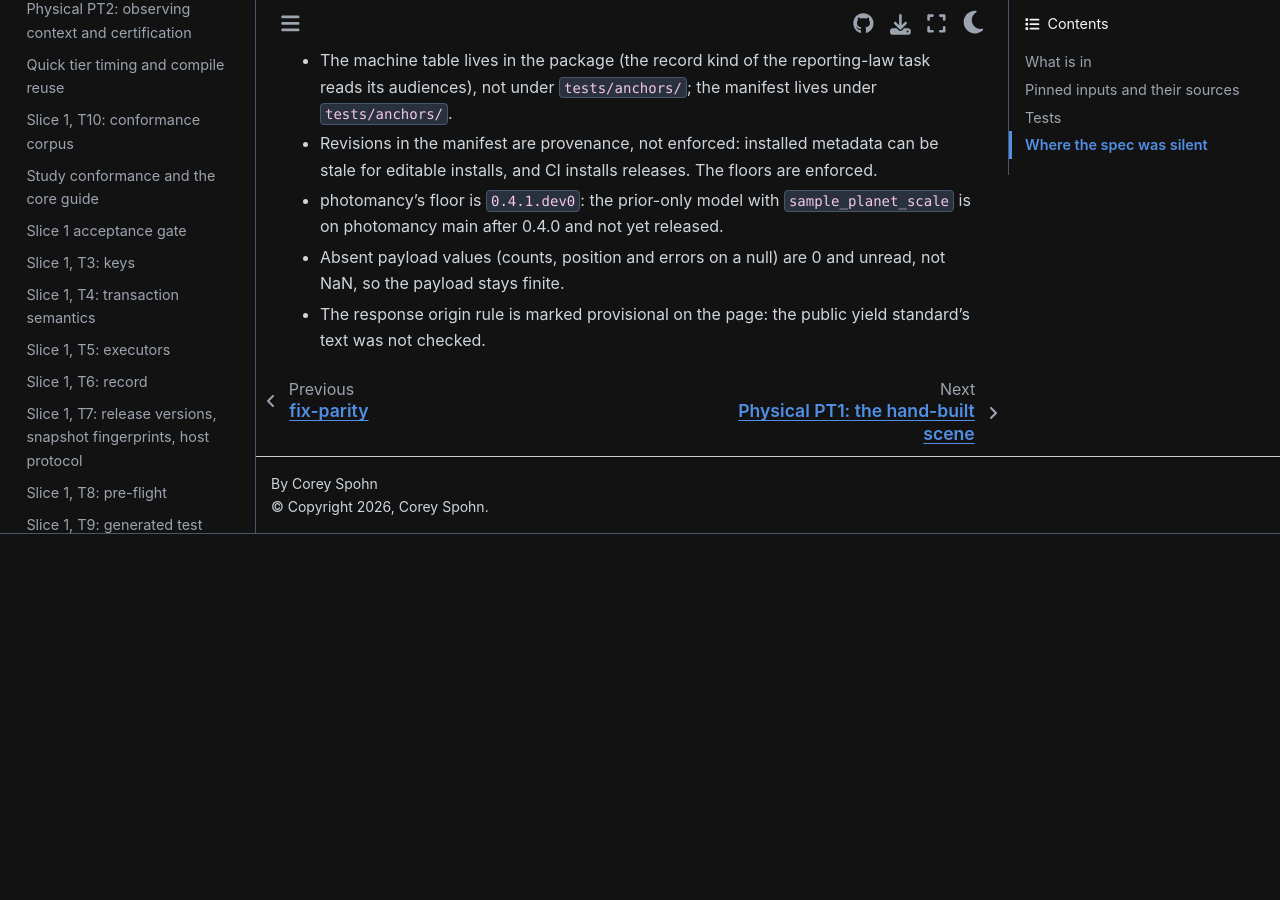
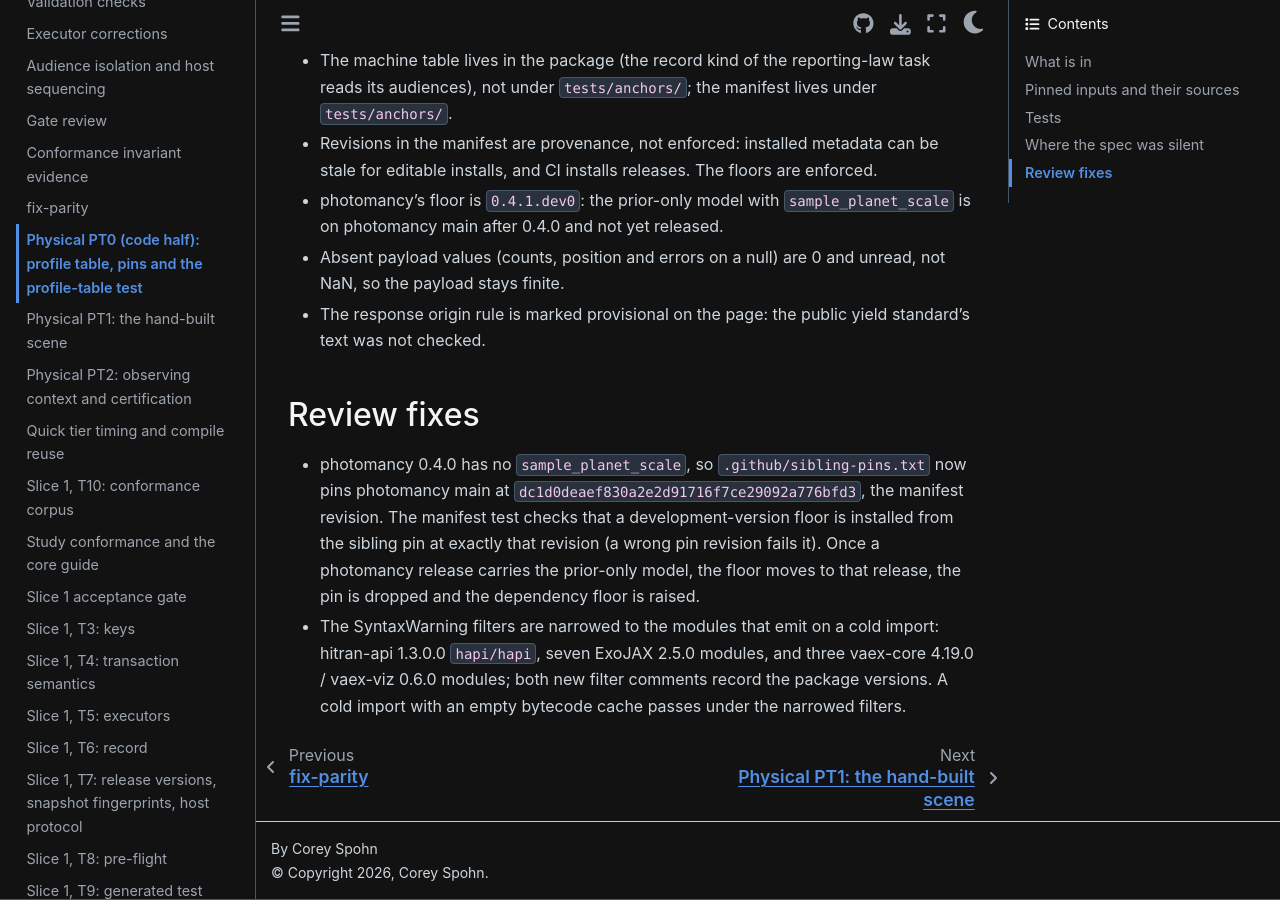
Before and after one commit to CoreySpohn/spaceodyssey, a Sphinx documentation site: the page built from docs/changes/physical-pt0.md, in a window 1280 px wide and 900 px high, scrolled down 2551 px. Built offline with Sphinx 7.4.7 and the Sphinx Book theme 1.1.4, drawn with Linux system fonts in a browser that asks for light colours; pages that are not in the unit, such as notebooks, are missing from menus; before the commit the page ends 3085 px from its top, so only the background shows below that.

Commit message:
build: pin unreleased photomancy main for the prior world source, narrow cold-import warning filters

```diff
--- a/docs/changes/physical-pt0.md
+++ b/docs/changes/physical-pt0.md
@@ -82,3 +82,16 @@ drifts from the table, are both killed.
   NaN, so the payload stays finite.
 - The response origin rule is marked provisional on the page: the public yield
   standard's text was not checked.
+
+## Review fixes
+
+- photomancy 0.4.0 has no `sample_planet_scale`, so `.github/sibling-pins.txt` now pins
+  photomancy main at `dc1d0deaef830a2e2d91716f7ce29092a776bfd3`, the manifest revision.
+  The manifest test checks that a development-version floor is installed from the
+  sibling pin at exactly that revision (a wrong pin revision fails it). Once a photomancy
+  release carries the prior-only model, the floor moves to that release, the pin is
+  dropped and the dependency floor is raised.
+- The SyntaxWarning filters are narrowed to the modules that emit on a cold import:
+  hitran-api 1.3.0.0 `hapi/hapi`, seven ExoJAX 2.5.0 modules, and three vaex-core
+  4.19.0 / vaex-viz 0.6.0 modules; both new filter comments record the package
+  versions. A cold import with an empty bytecode cache passes under the narrowed filters.
```
Also changed, not shown: pyproject.toml (+8 -3 lines), 3 other files.
